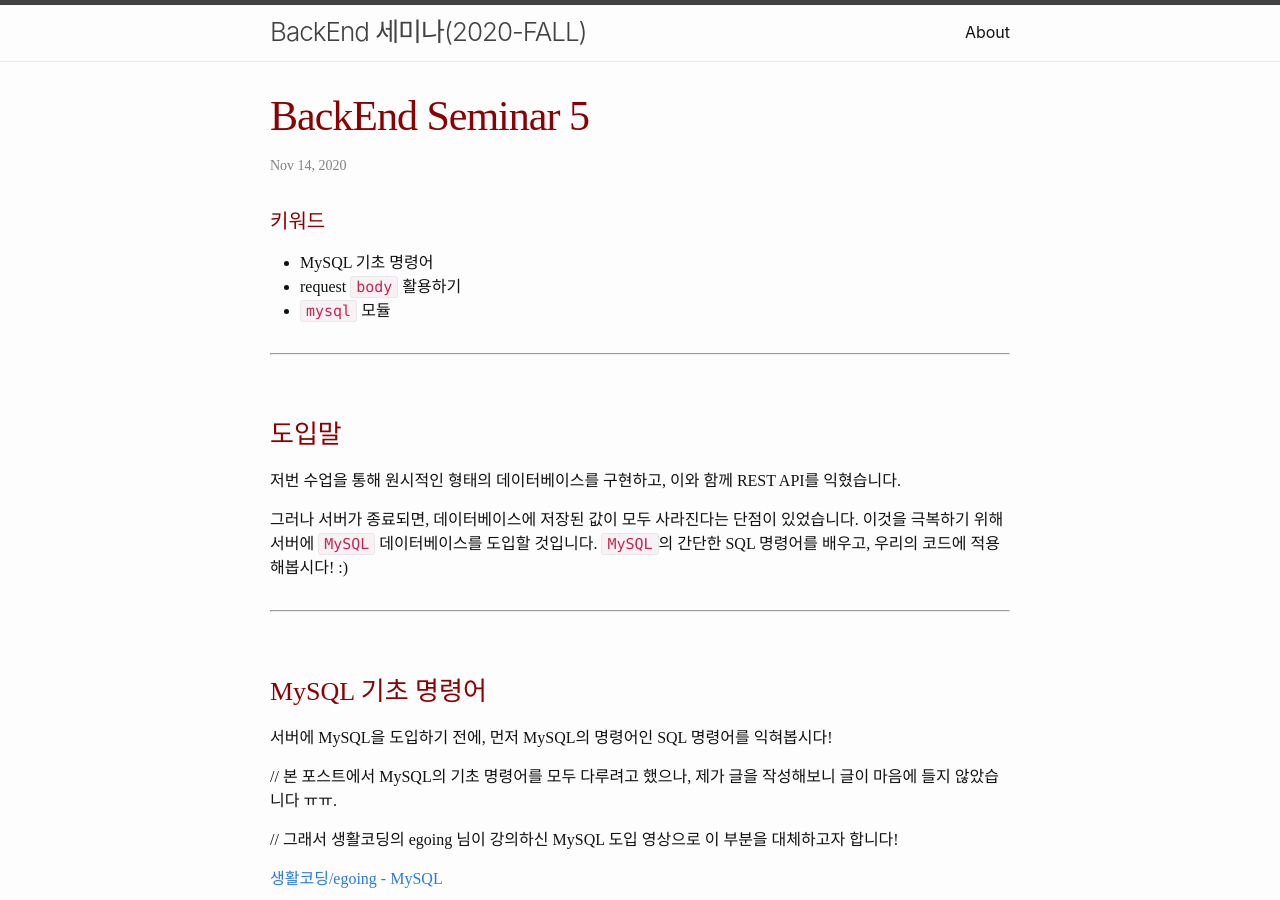
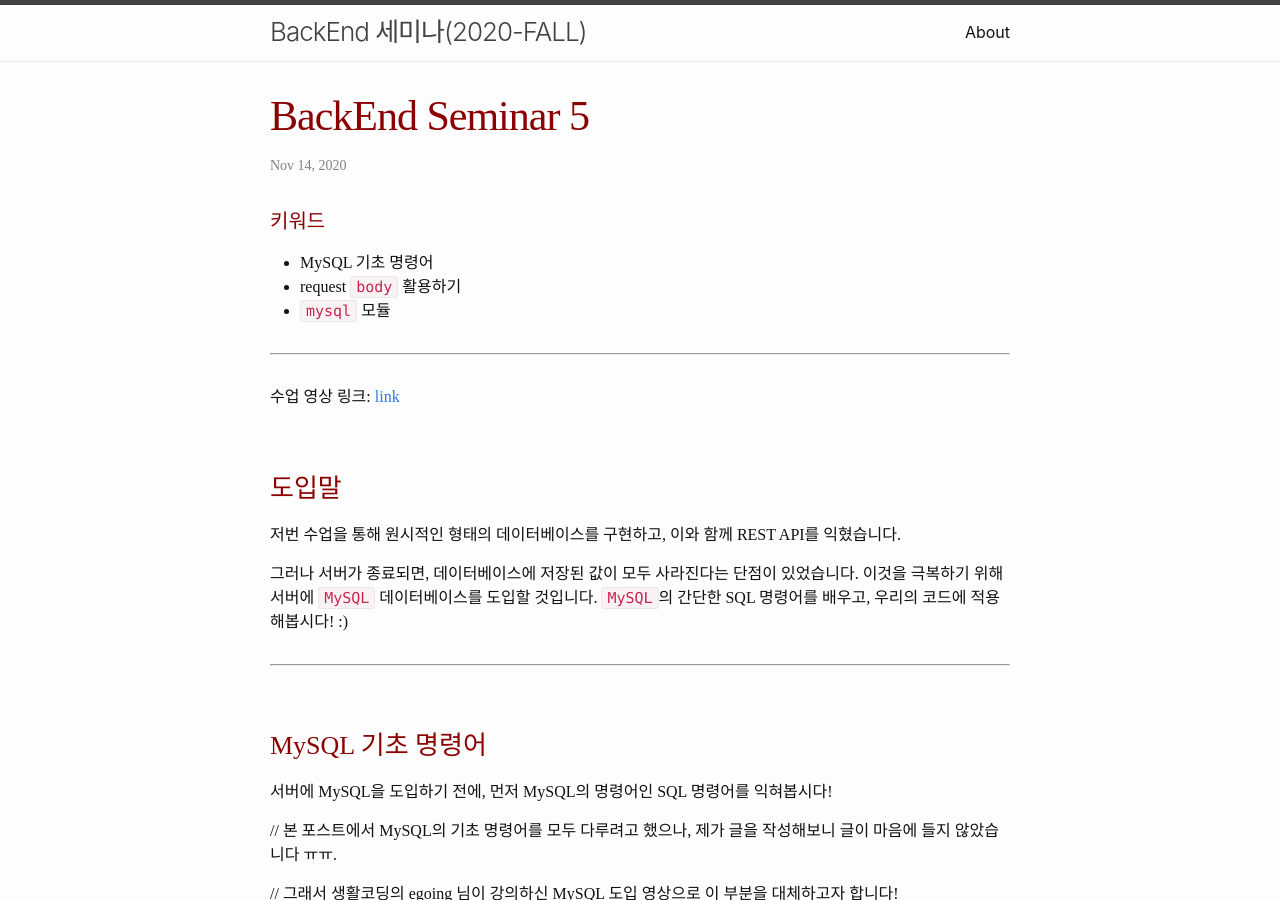
Before and after one commit to PoApper/backend-seminar, a Jekyll site: the page built from _posts/2020-11-14-BackEnd-Seminar5-2.md, in a window 1280 px wide and 900 px high. Built offline with Jekyll 4.4.1, drawn with Linux system fonts in a browser that asks for light colours; some web fonts are replaced.

Commit message:
upddate seminar5 video link

```diff
--- a/_posts/2020-11-14-BackEnd-Seminar5-2.md
+++ b/_posts/2020-11-14-BackEnd-Seminar5-2.md
@@ -9,6 +9,8 @@
 - `mysql` 모듈
 
 <hr>
+
+수업 영상 링크: [link](https://drive.google.com/file/d/1tldByNY3GyIaF5_9qnt9McxQB5_8E7_d/view?usp=sharing)
 
 ### 도입말
 저번 수업을 통해 원시적인 형태의 데이터베이스를 구현하고, 이와 함께 REST API를 익혔습니다.
```
